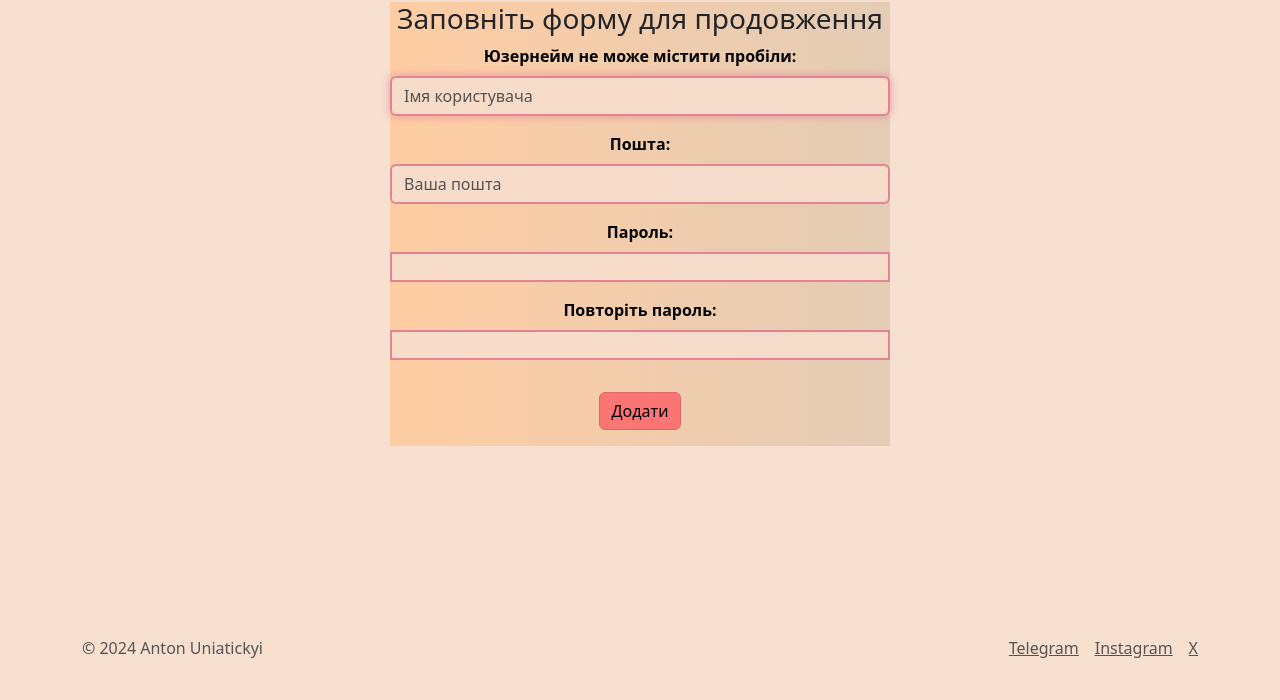
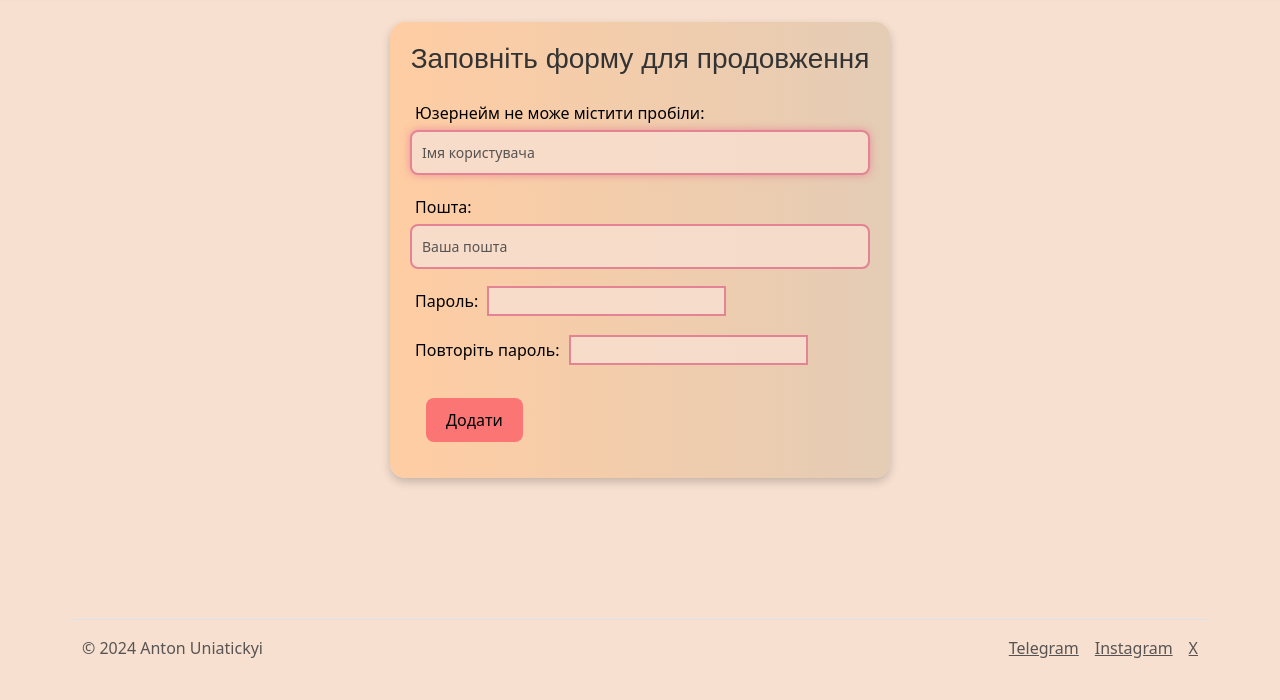
Before and after one commit to AntonUniatitskyi/Task-manager, a Django app: page /create-user in a window 1280 px wide. Shown: the part 100-800 px from the top of the page. Run offline with Django 5.2, Linux system fonts and the light colour scheme.

Commit message:
fix styles

```diff
--- a/todo/static/todo/style.css
+++ b/todo/static/todo/style.css
@@ -1,4 +1,158 @@
 
+input {
+    border: 2px solid cadetblue
+}
+
+input:user-invalid {
+    border-color: red;
+}
+
+input[type="password"] {
+    background-color: #f7decdeb !important;
+    border: none; /* Сброс границы (если требуется) */
+}
+
+/* Общий стиль для карточки */
+.card-my {
+    background-color: #ffffff;
+    border-radius: 15px;
+    box-shadow: 0 4px 10px rgba(0, 0, 0, 0.2);
+    padding: 20px;
+    margin: 20px auto;
+    text-align: left;
+}
+
+/* Заголовок */
+.card-my h3 {
+    text-align: center;
+    font-family: 'Arial', sans-serif;
+    color: #333;
+    margin-bottom: 20px;
+}
+
+/* Форм-группы */
+.form-group-my {
+    margin-bottom: 15px;
+}
+
+/* Метки */
+.form-group-my label {
+    font-size: 16px;
+    color: #555;
+    margin: 5px;
+}
+
+/* Поля ввода */
+.form-control-my {
+    border: 1px solid #ddd;
+    border-radius: 8px;
+    padding: 10px;
+    width: 100%;
+    font-size: 14px;
+    transition: all 0.3s ease;
+}
+
+.form-control-my:focus {
+    border-color: #71a298;
+    box-shadow: 0 0 5px rgba(113, 162, 152, 0.5);
+    outline: none;
+}
+
+/* Кнопка */
+.btn-my {
+    border: none;
+    background-color: #1797f9;
+    border-radius: 8px;
+    padding: 10px 20px;
+    font-size: 16px;
+    cursor: pointer;
+    color: white;
+    transition: all 0.3s ease;
+}
+
+.btn-my:hover {
+    background-color: #1a8afa;
+}
+
+/* Сообщения об ошибках */
+.error-list {
+    color: red;
+    margin-top: 10px;
+}
+
+.error-list li {
+    list-style-type: none;
+}
+
+.task-container {
+    max-width: 600px;
+    width: 600px;
+    margin: 50px auto;
+    padding: 30px;
+    border-radius: 15px;
+    box-shadow: 0 4px 15px rgba(0, 0, 0, 0.2);
+    text-align: left;
+    position: relative;
+}
+
+.priority-badge {
+    position: absolute; /* Абсолютное позиционирование */
+    top: 20px; /* Отступ сверху */
+    right: 20px; /* Отступ справа */
+    font-size: 14px;
+    padding: 10px;
+    border-radius: 15px;
+    font-weight: 500;
+    box-shadow: 0 2px 5px rgba(0, 0, 0, 0.1);
+}
+
+.task-container h1 {
+    font-size: 28px;
+    font-weight: bold;
+    margin-bottom: 20px;
+    text-align: center;
+}
+
+.task-container p {
+    font-size: 16px;
+    color: #555;
+    margin: 10px 0;
+}
+
+.status-form {
+    display: flex;
+    align-items: center;
+    margin-top: 20px;
+}
+
+.status-form p {
+    font-size: 16px;
+    margin-right: 15px;
+    margin-bottom: 0;
+}
+
+.status-form select {
+    width: 110px;
+    padding: 5px;
+    font-size: 16px;
+    border-radius: 8px;
+    border: 1px solid #ddd;
+    transition: all 0.3s ease;
+}
+
+.status-form select:focus {
+    border-color: #71a298;
+    box-shadow: 0 0 5px rgba(113, 162, 152, 0.5);
+    outline: none;
+}
+
+.task-footer {
+    font-size: 14px;
+    color: #777;
+    margin-top: 20px;
+}
+
+/* Убираем нумерацию только для последнего элемента */
 .list-group-numbered .no-number {
     counter-increment: none;
     position: relative;
@@ -7,39 +161,15 @@
 .list-group-numbered .no-number::before {
     content: '';
     position: absolute;
-    left: -2rem;
-}
-
-.form-group-my {
-    display: flex;
-    flex-direction: column;
-    margin-bottom: 1rem;
-}
-
-form label {
-    font-weight: bold;
-    margin-bottom: 0.5rem;
-}
-
-.center-content {
-    display: flex;
-    flex-direction: row;
-    align-items: center;
-    justify-content: center;
-    width: 100%;
+    left: -2rem; /* Отступ для совместимости с нумерацией */
 }
 
 .task-container-ap {
     max-width: 600px;
-    padding: 5px;
+    margin: 50px auto;
+    padding: 30px;
+    border-radius: 15px;
+    box-shadow: 0 4px 15px rgba(0, 0, 0, 0.2);
     text-align: left;
     position: relative;
-    font-size: 16px;
 }
-
-.form-select:focus {
-    outline: none;
-    border-color: #b07d62;
-    box-shadow: 0 0 10px rgba(176, 125, 98, 0.8);
-    background-color: #fceee7;
-}
--- a/todo/views.py
+++ b/todo/views.py
@@ -72,6 +72,11 @@ class TaskListDetail(LoginRequiredMixin, UserIsOwnerMixin, DetailView):
 
     def get_context_data(self, **kwargs):
         context = super().get_context_data(**kwargs)
+
+        task = self.get_object()
+        user = self.request.user
+        context['is_executor'] = task.executers.filter(executer_id=user).exists()
+
         context['comment_form'] = CommentForm()
         context['executer_form'] = ExecuterForm()
         return context
```
Also changed, not shown: todo/templates/todo/task_detail.html (+10 -3 lines), todo/templates/todo/create_user.html (line endings or trailing spaces).
